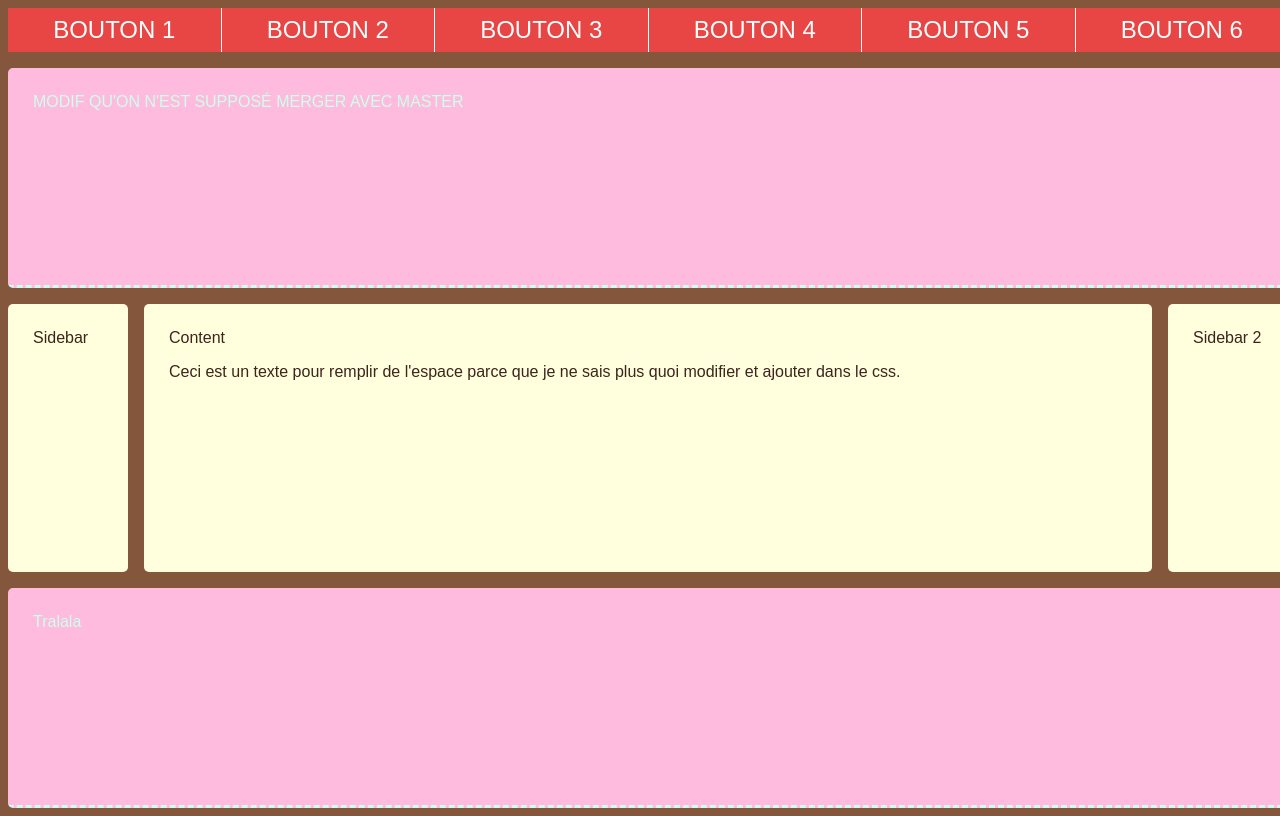
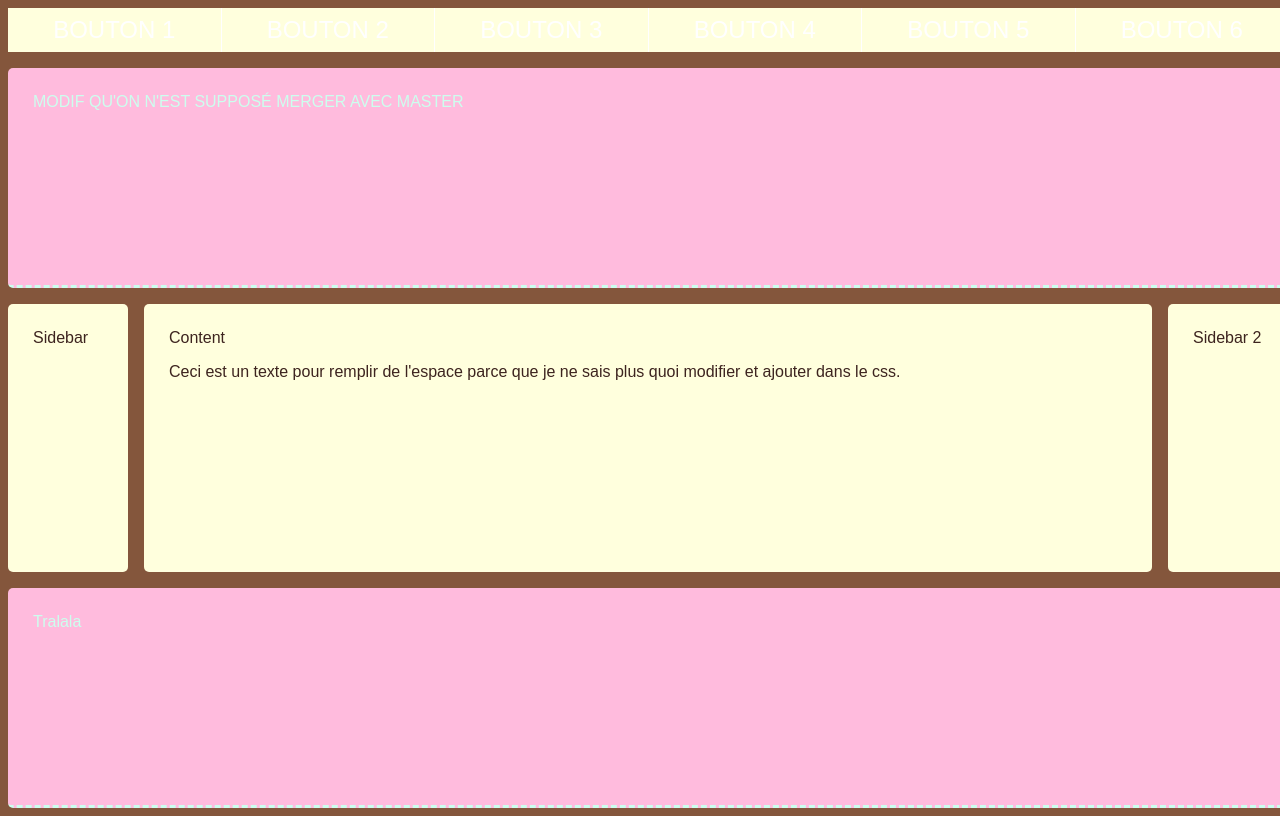
Before and after one commit to SlothDomination/exc3, a plain HTML site: page index.htm in a window 1280 px wide. Drawn offline with Linux system fonts and the light colour scheme.

Commit message:
modifier couleur de fond de la classe menu

```diff
--- a/sass/layout/_layout.scss
+++ b/sass/layout/_layout.scss
@@ -48,7 +48,7 @@ body {
 
 
 .menu {
-    background-color: #E84545;
+    background-color: #FFFFDD;
     text-align: center;
     /*Pour cet exemple, on fixe la largeur du menu à 100% ou 100vw*/
     width: 100vw;
```
Also changed, not shown: css/style.css.
